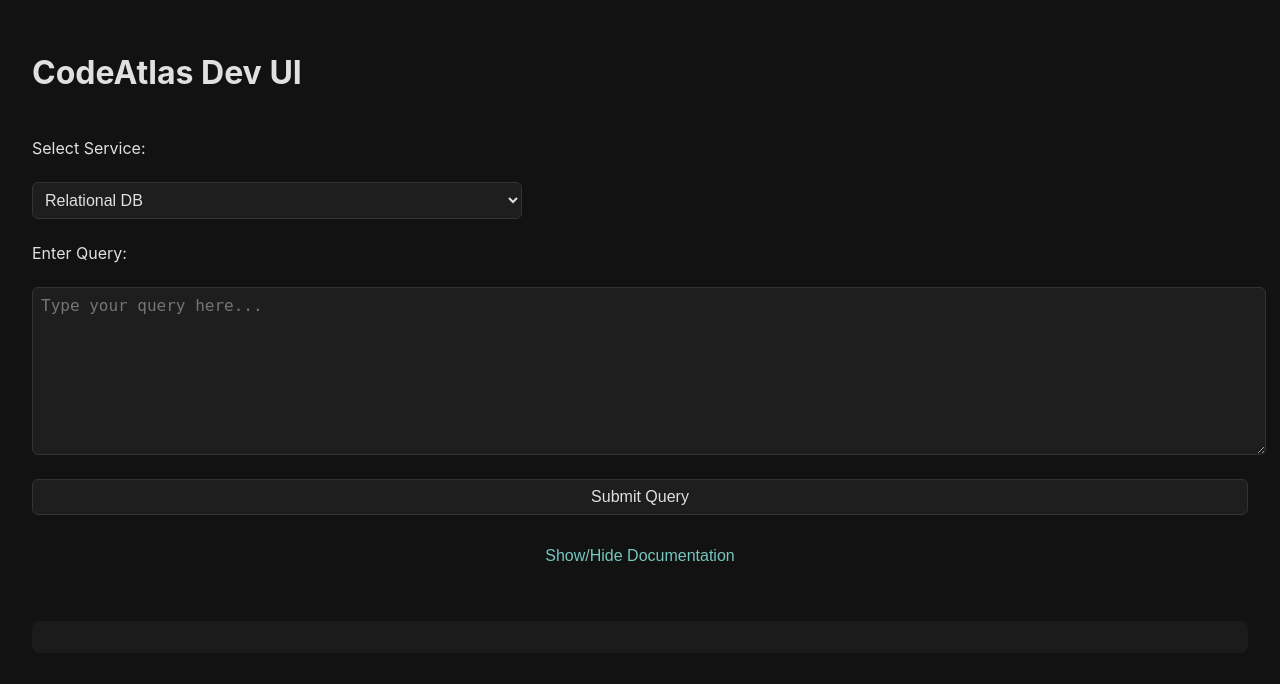
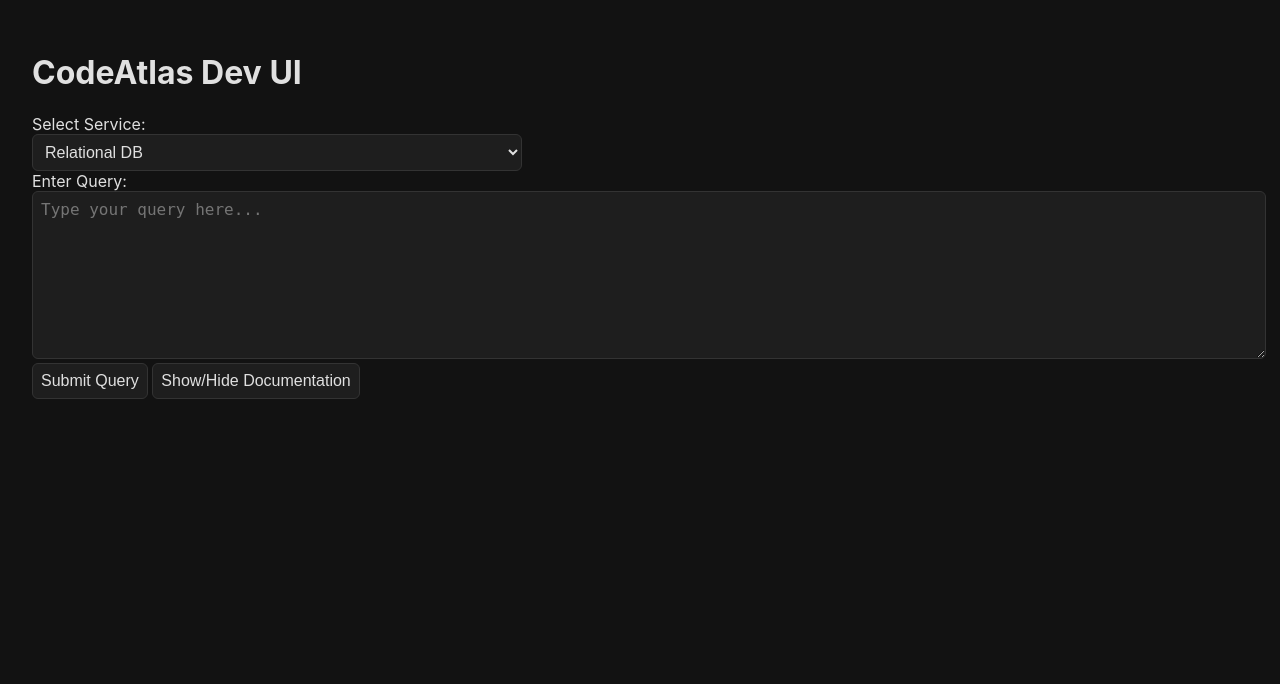
Before and after one commit to jansplichal2/CodeAtlas, a FastAPI app: page / in a window 1280 px wide. Shown: the top 684 px of the page. Run offline with FastAPI, Linux system fonts and the light colour scheme.

Commit message:
Implementation

```diff
--- a/atlas/web/static/styles.css
+++ b/atlas/web/static/styles.css
@@ -4,12 +4,9 @@ body {
     font-family: 'Inter', 'Roboto', sans-serif;
     margin: 0;
     padding: 2rem;
-    display: flex;
-    flex-direction: column;
-    gap: 1.5rem;
 }
 
-select, textarea, button {
+button, select, textarea {
     background-color: #1e1e1e;
     color: #e0e0e0;
     border: 1px solid #333;
@@ -18,15 +15,15 @@ select, textarea, button {
     font-size: 1rem;
 }
 
+button:hover {
+    background-color: #2c2c2c;
+    cursor: pointer;
+}
+
 textarea {
     width: 100%;
     height: 150px;
     resize: vertical;
-}
-
-button:hover {
-    background-color: #2c2c2c;
-    cursor: pointer;
 }
 
 #documentation {
@@ -37,18 +34,44 @@ button:hover {
     display: none;
 }
 
-.doc-toggle {
-    background: none;
-    border: none;
-    color: #76c7c0;
-    cursor: pointer;
-    margin-bottom: 0.5rem;
+#documentation pre, #responseArea pre {
+    background-color: #1e1e1e;
+    padding: 12px;
+    border-radius: 6px;
+    white-space: pre-wrap;
+    overflow-x: auto;
+    font-family: monospace;
+    color: #c0c0c0;
 }
 
-.response {
-    background-color: #1b1b1b;
-    padding: 1rem;
-    border-radius: 8px;
-    white-space: pre-wrap;
+#documentation code, #responseArea code {
+    background-color: #2a2a2a;
+    padding: 2px 4px;
+    border-radius: 3px;
+    font-family: monospace;
+}
+
+#responseArea table {
+    width: 100%;
+    border-collapse: collapse;
     margin-top: 1rem;
 }
+
+#responseArea th, #responseArea td {
+    border-bottom: 1px solid #333;
+    padding: 6px 8px;
+    text-align: left;
+}
+
+#responseArea tr:hover {
+    background-color: #1e1e1e;
+}
+
+#responseArea ul, #responseArea ol {
+    padding-left: 1.5rem;
+    margin: 0.5rem 0;
+}
+
+#responseArea li {
+    margin-bottom: 0.25rem;
+}
```
